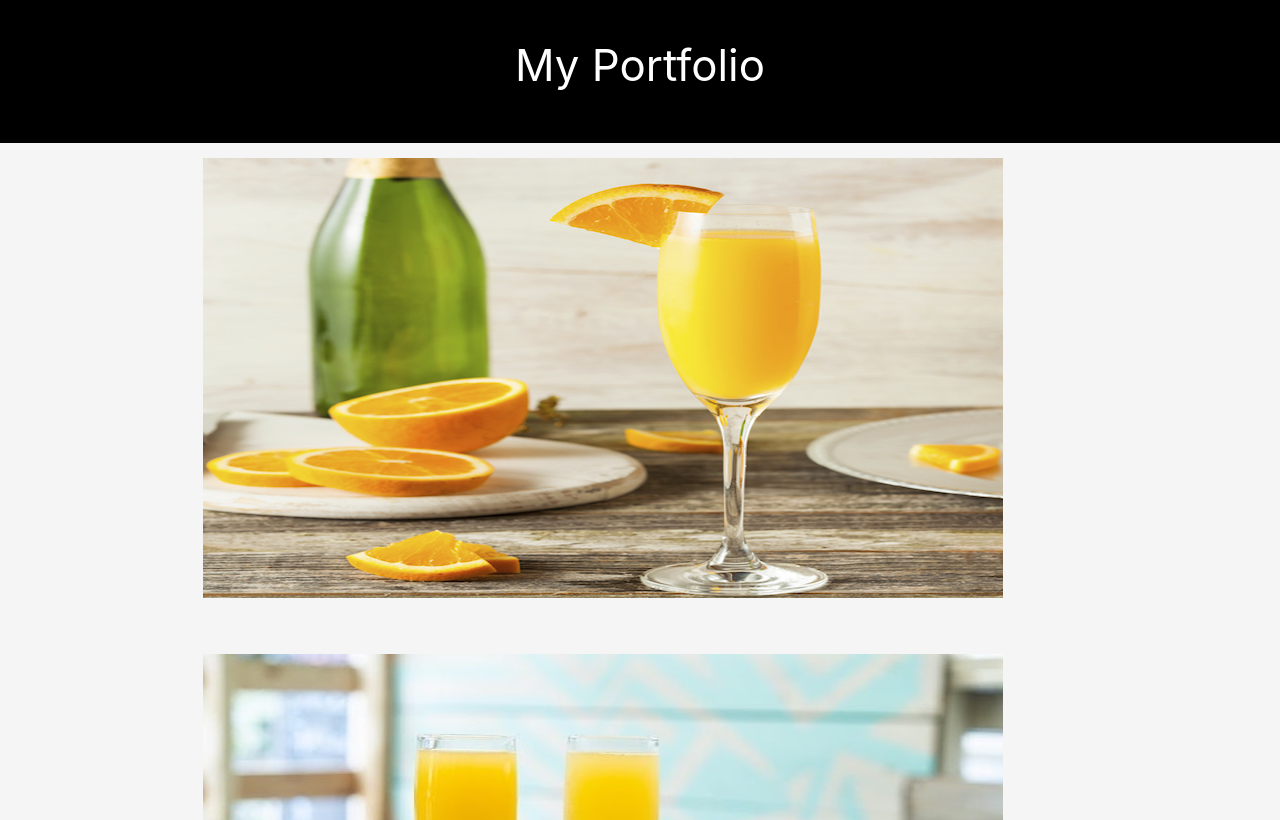
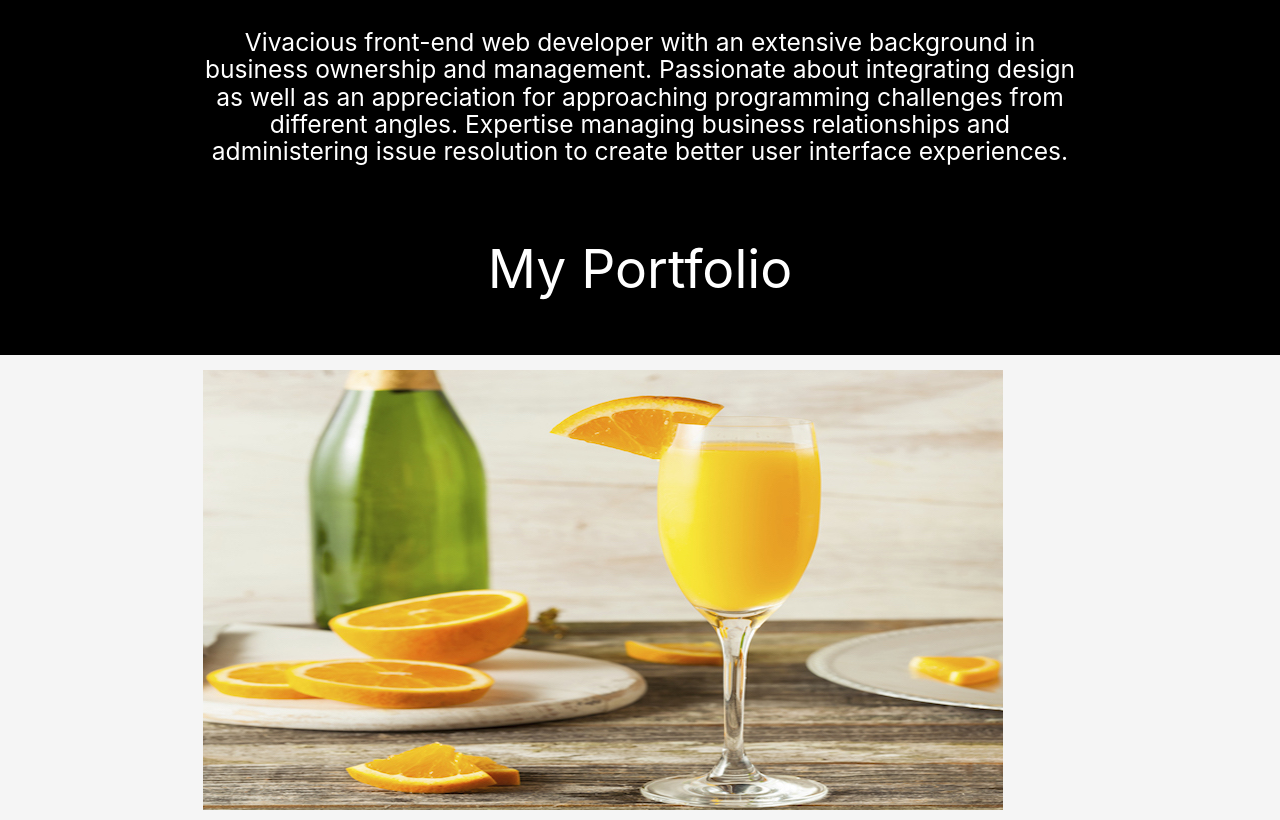
Before and after one commit to RachaelWhitefield/RachaelWhitefield, a plain HTML site: page index.html in a window 1280 px wide. Shown: the part 566-1386 px from the top of the page. Drawn offline with nearby package versions, Linux system fonts and the light colour scheme; files that its build step writes are made by us from their sources.

Commit message:
resized new pics

```diff
--- a/index.html
+++ b/index.html
@@ -88,12 +88,20 @@
               </ul>
         </section>
 
+        <!-- SECTION: ABOUT ME -->
+        <section id="about" class="section section-portfolio black darken-1 white-text center scrollspy">
+            <div class="container">
+                <h5>
+                    Vivacious front-end web developer with an extensive background in business ownership and management.  Passionate about integrating design as well as an appreciation for approaching programming challenges from different angles. Expertise managing business relationships and administering issue resolution to create better user interface experiences.
+                </h5>
+            </div>
+        </section>
         <!-- SECTION: MY PORTFOLIO -->
         <section id="portfolio" class="section section-portfolio black darken-1 white-text center scrollspy">
             <div class="container">
                 <div class="row">
                     <div class="col12">
-                        <h3>My Portfolio</h3>
+                        <h2>My Portfolio</h2>
                     </div>
                 </div>
             </div>
@@ -104,7 +112,8 @@
             <div class="container">
                 <div class="row">
                     <div class="col s12 m4">
-                        <img src="assets/images/mimosaChamps.jpg">
+                        <a href="https://github.com/savannahisrael/BabesInBrunchland" target="_blank"> <img src="assets/images/mimosaChamps.jpg" alt="orange mimosa" ></a>
+
                     </div>
                 </div>
             </div>
@@ -122,7 +131,7 @@
             <div class="container">
                 <div class="row">
                     <div class="col s12 m4">
-                        <img src="assets/images/greenStone.jpeg">
+                        <img src="assets/images/pinkQuartz.jpeg">
                     </div>
                 </div>
             </div>
@@ -131,7 +140,7 @@
             <div class="container">
                 <div class="row">
                     <div class="col s12 m4">
-                        <img src="assets/images/background4.jpeg">
+                        <img src="assets/images/quartzRock.jpeg">
                     </div>
                 </div>
             </div>
```
Also changed, not shown: assets/images/headshot.jpeg, assets/images/pinkQuartz.jpeg (added), assets/images/quartzRock.jpeg (added).
